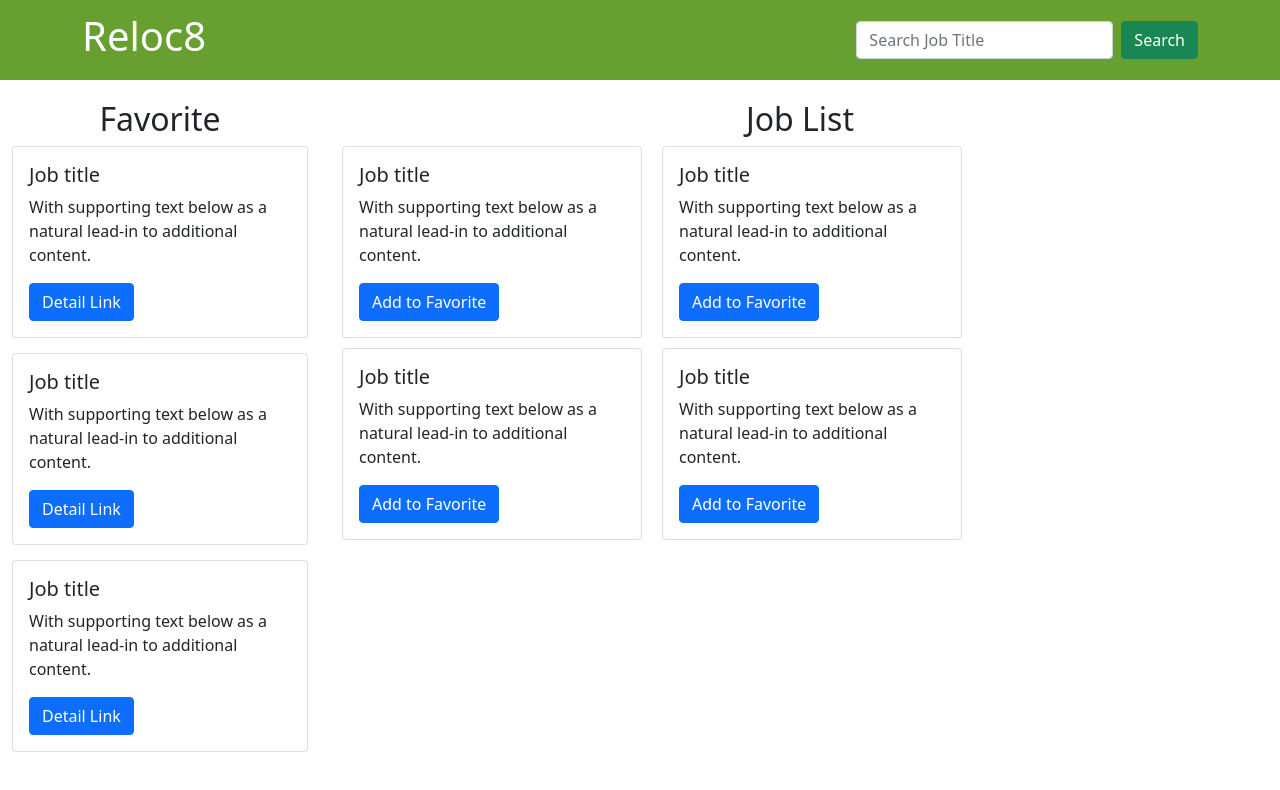
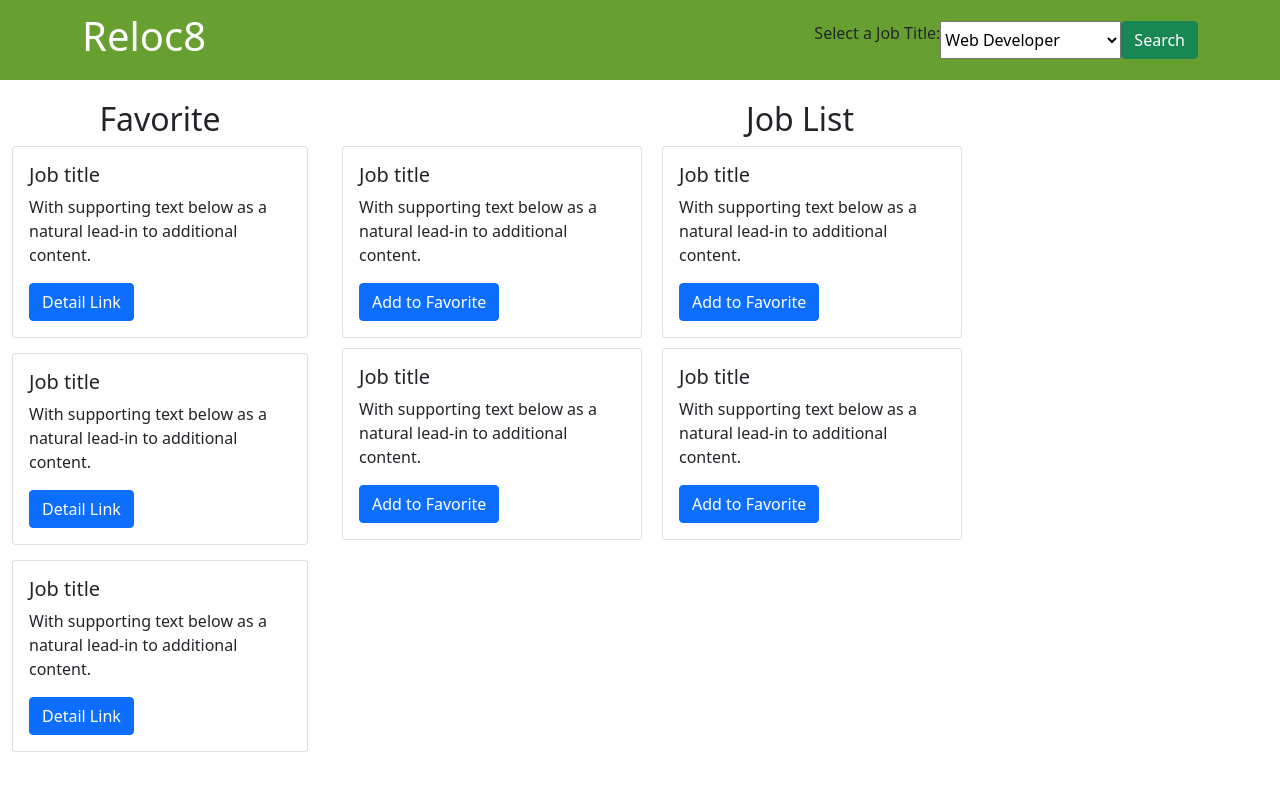
Before and after one commit to parkersatterfield/Project-1, a plain HTML site: page index.html in a window 1280 px wide. Drawn offline with nearby package versions, Linux system fonts and the light colour scheme; no server answers.

Commit message:
added dropdown menu to homepage html

```diff
--- a/index.html
+++ b/index.html
@@ -23,7 +23,15 @@
         <div class="container d-flex justify-content-between align-items-center">
             <h1>Reloc8</h1>
             <form class="d-flex">
-                <input class="form-control me-2" type="search" placeholder="Search Job Title" aria-label="Search">
+                <label for="speed">Select a Job Title:</label>
+                <select name="jobTitle" id="jobTitle">
+                  <option value="Software Engineer">Software Engineer</option>
+                  <option value="Full Stack Developer">Full Stack Developer</option>
+                  <option value="Web Developer" selected>Web Developer</option>
+                  <option value="Software Developer">Software Developer</option>
+                  <option value="Graphic Designer">Graphic Designer</option>
+                  <option value="Entry level Developer">Entry level Developer</option>
+                </select>
                 <button class="btn btn-success" type="submit">Search</button>
             </form>
         </div>
```
